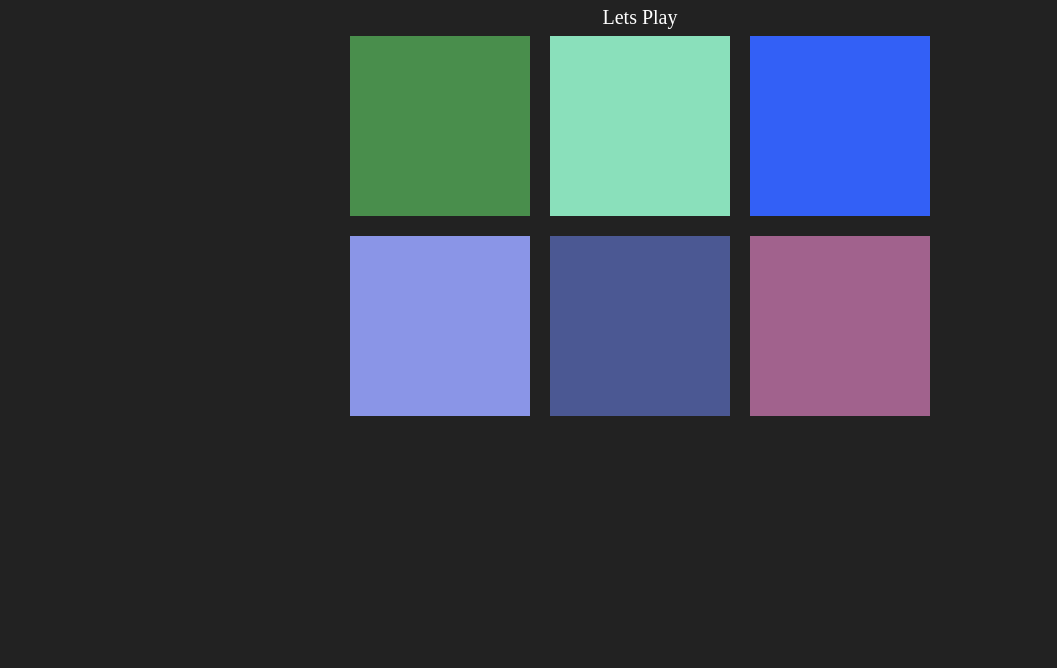
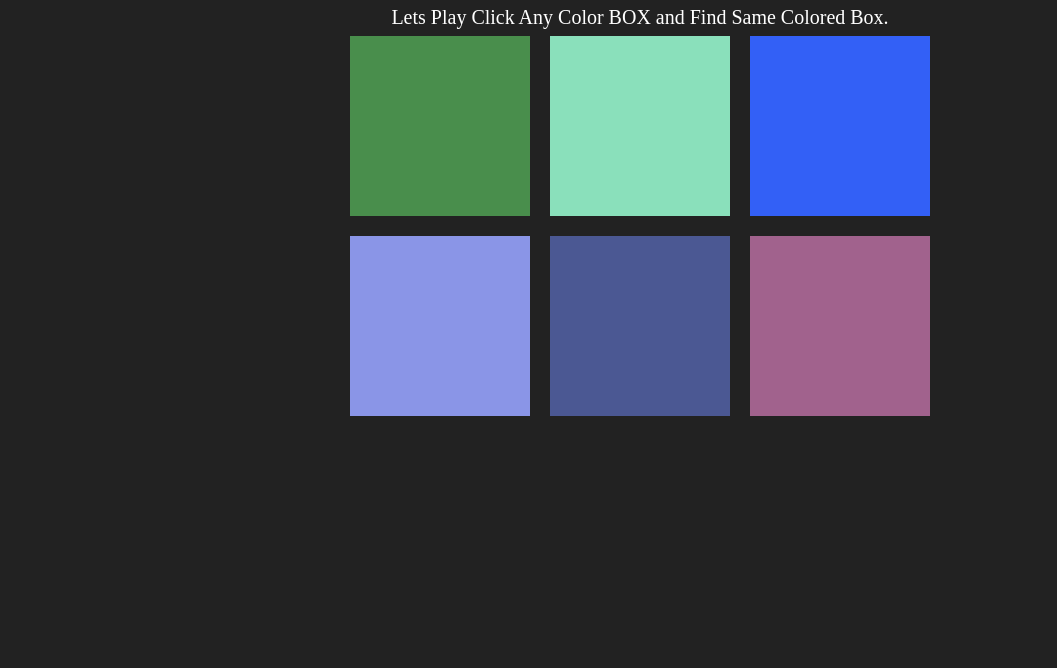
Before and after one commit to SivaKumar2606/webhookjenkinstesting, a plain HTML site: page index.html in a window 1280 px wide. Shown: the part 132-800 px from the top of the page, without its empty margins (0-1057 px from the left). Drawn offline with Linux system fonts and the light colour scheme.

Commit message:
Update index.html

```diff
--- a/index.html
+++ b/index.html
@@ -12,7 +12,7 @@
 	<h1> Declarative Pipeline Class 1 by SivaKumar </h1>
 	<div id="smallcont">
 		<div></div>
-		<div id="try1">Lets Play</div>
+		<div id="try1">Lets Play Click Any Color BOX and Find Same Colored Box.</div>
 	</div>
 	<div id="container">
 		<div class="square"></div>
```
